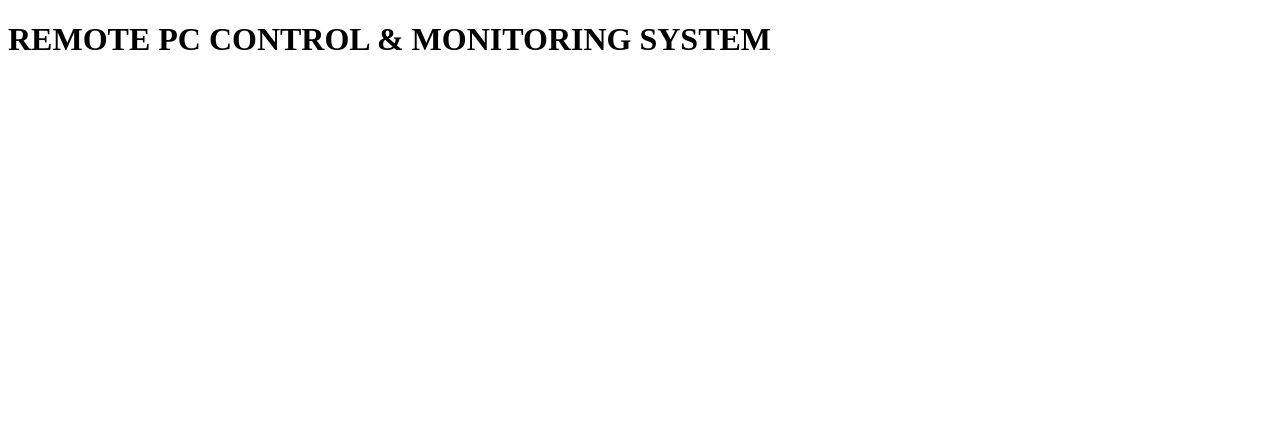
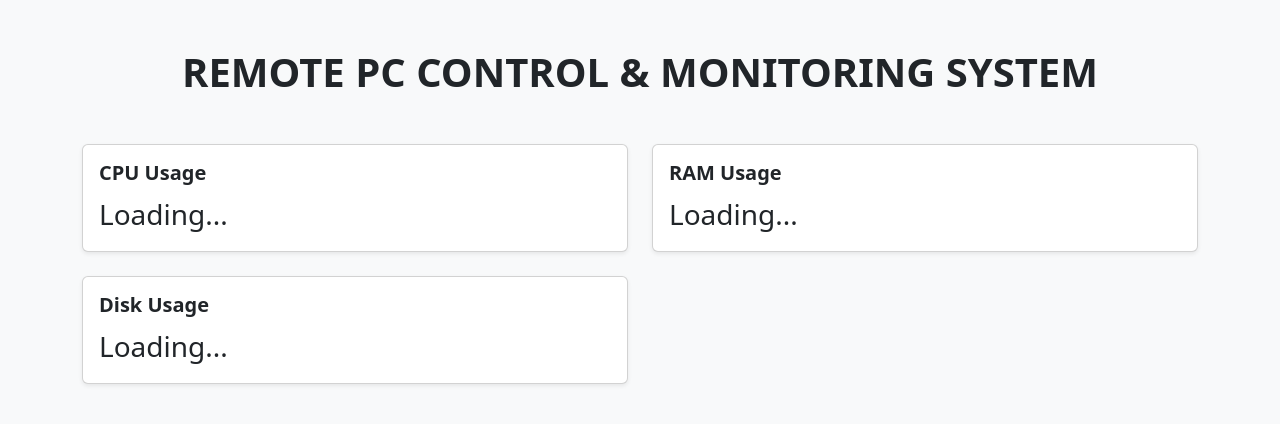
Before and after one commit to travletothefurureprogramming/Remote-PC-Control---Monitoring-Server, a Flask app: page / in a window 1280 px wide. Shown: the top 424 px of the page. Run offline with Flask 3, Linux system fonts and the light colour scheme.

Commit message:
Enhance system monitoring dashboard with CPU, RAM, and Disk usage display; add .gitignore for VSCode

```diff
--- a/Main.py
+++ b/Main.py
@@ -9,9 +9,12 @@
     return psutil.virtual_memory().percent
 
 def get_disk_usage():
-    return psutil.disk_io_counters().write_bytes, psutil.disk_io_counters().read_bytes
+    usage = psutil.disk_usage('/')
+    return usage.percent
+
 
 server = Flask(__name__)
+CORS()
 
 @server.route("/")
 def dashboard():
--- a/templates/index.html
+++ b/templates/index.html
@@ -4,9 +4,66 @@
     <meta charset="UTF-8">
     <meta name="viewport" content="width=device-width, initial-scale=1.0">
     <title>REMOTE PC CONTROL & MONITORING SYSTEM</title>
+    <link href="https://cdn.jsdelivr.net/npm/bootstrap@5.3.8/dist/css/bootstrap.min.css" rel="stylesheet">
 </head>
-<body>
-    <h1>REMOTE PC CONTROL & MONITORING SYSTEM</h1>
+
+<body class="bg-light">
+
+    <div class="container mt-5">
+
+        <h1 class="text-center fw-bold mb-5">
+            REMOTE PC CONTROL & MONITORING SYSTEM
+        </h1>
+
+        <div class="row g-4">
+
+            <div class="col-md-6">
+                <div class="card shadow-sm">
+                    <div class="card-body">
+                        <h5 class="card-title fw-bold">CPU Usage</h5>
+                        <p class="card-text fs-3" id="cpu">Loading...</p>
+                    </div>
+                </div>
+            </div>
+
+            <div class="col-md-6">
+                <div class="card shadow-sm">
+                    <div class="card-body">
+                        <h5 class="card-title fw-bold">RAM Usage</h5>
+                        <p class="card-text fs-3" id="ram">Loading...</p>
+                    </div>
+                </div>
+            </div>
+
+            <div class="col-md-6">
+                <div class="card shadow-sm">
+                    <div class="card-body">
+                        <h5 class="card-title fw-bold">Disk Usage</h5>
+                        <p class="card-text fs-3" id="disk">Loading...</p>
+                    </div>
+                </div>
+            </div>
+
+
+        </div>
+
+    </div>
+
+    <script>
+        function updateSystemInfo() {
+            fetch('http://192.168.1.10:8080/api/system')
+            .then(response => response.json())
+            .then(data => {
+                document.getElementById("cpu").innerHTML = data.cpu + "%";
+                document.getElementById("ram").innerHTML = data.ram + "%";
+                document.getElementById("disk").innerHTML = data.disk + "%";
+            })
+            .catch(error => console.error('Error:', error));
+        }
+
+        setInterval(updateSystemInfo, 1000);
+        updateSystemInfo();
+    </script>
 
 </body>
 </html>
```
Also changed, not shown: 1 other file.
